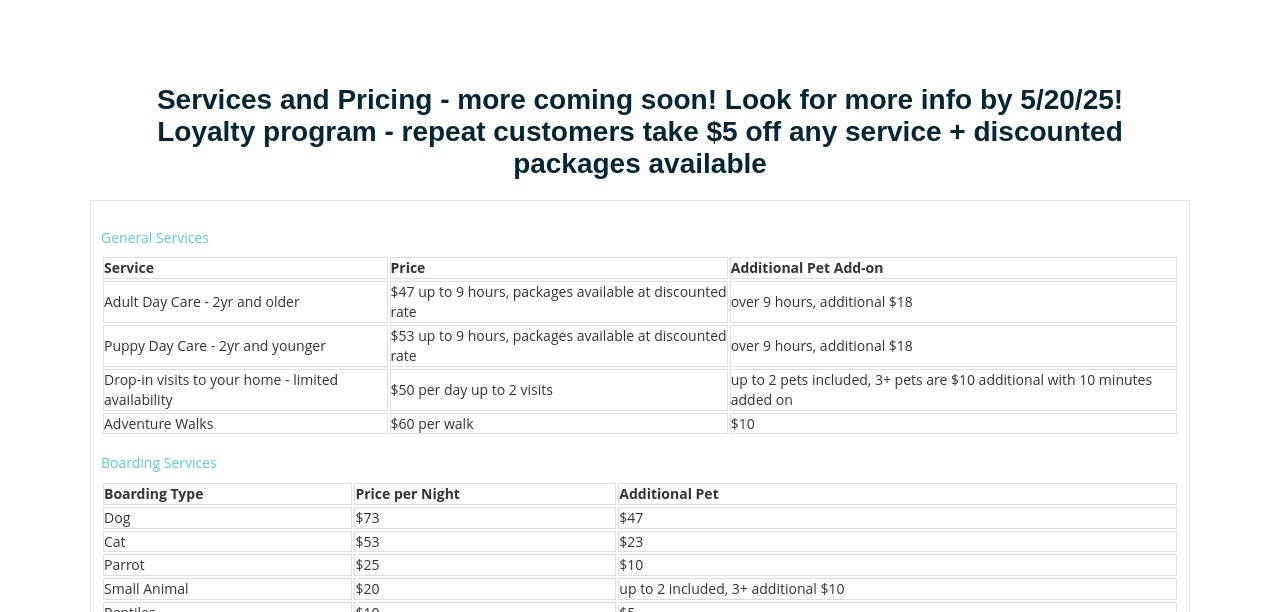
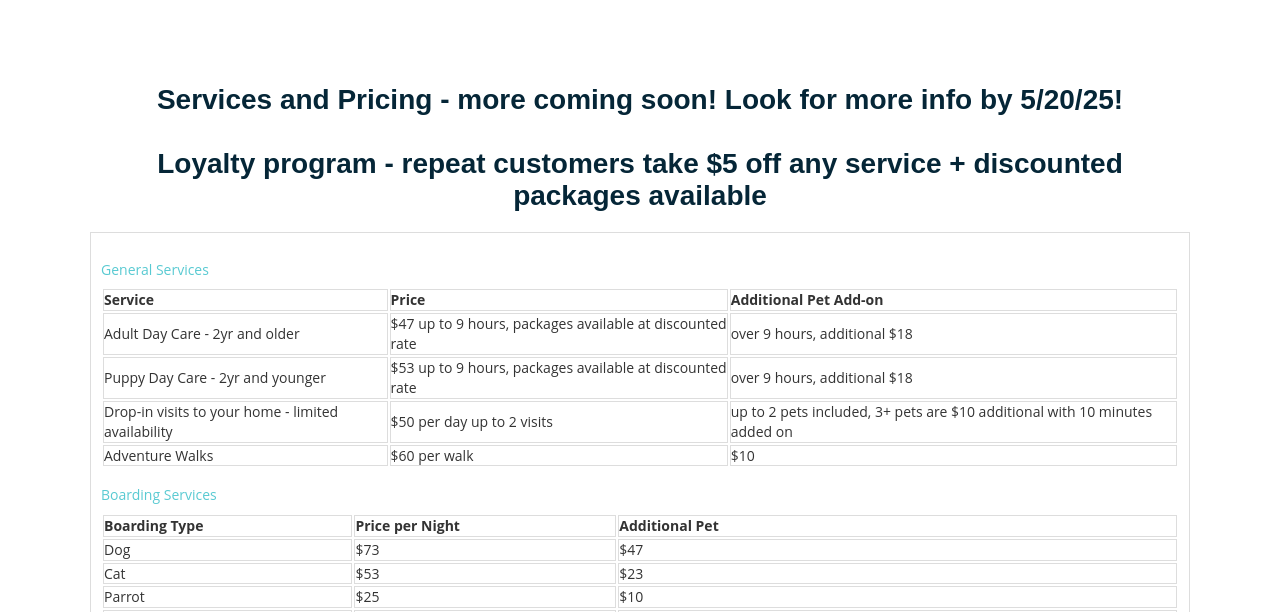
Before and after one commit to kaylaecker/kaylaecker.github.io, a plain HTML site: page services.html in a window 1280 px wide. Shown: the part 188-800 px from the top of the page. Drawn offline with Linux system fonts and the light colour scheme.

Commit message:
small text change to services

```diff
--- a/services.html
+++ b/services.html
@@ -111,7 +111,7 @@ Services
 <div class="post_column col-lg-12 col-md-12 col-sm-12 col-xs-12">
 <div class="ttr_Services_html_column00">
 <div style="height:0px;width:0px;overflow:hidden;-webkit-margin-top-collapse: separate;"></div>
-<div class="html_content"><p style="text-align:Center;"><span style="font-family:'Arial';font-weight:700;font-size:2em;color:rgba(5,38,55,1);">Services and Pricing - more coming soon! Look for more info by 5/20/25!<br> Loyalty program - repeat customers take $5 off any service + discounted packages available</span></p></div>
+<div class="html_content"><p style="text-align:Center;"><span style="font-family:'Arial';font-weight:700;font-size:2em;color:rgba(5,38,55,1);">Services and Pricing - more coming soon! Look for more info by 5/20/25!<br><br> Loyalty program - repeat customers take $5 off any service + discounted packages available</span></p></div>
 
 <!-- <!DOCTYPE html> -->
 <!-- <html lang="en"> -->
```
